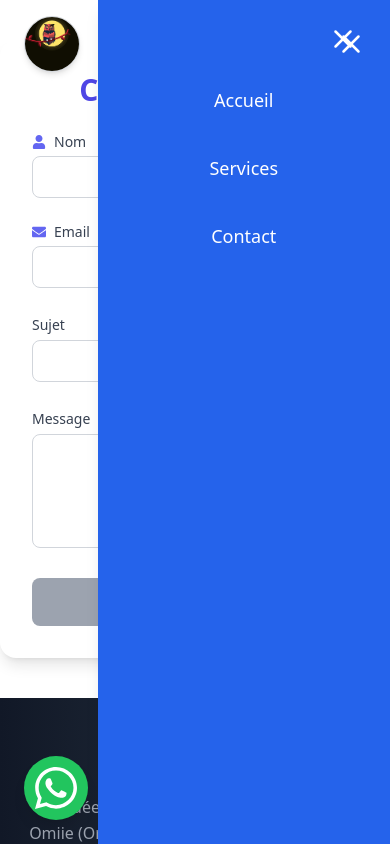
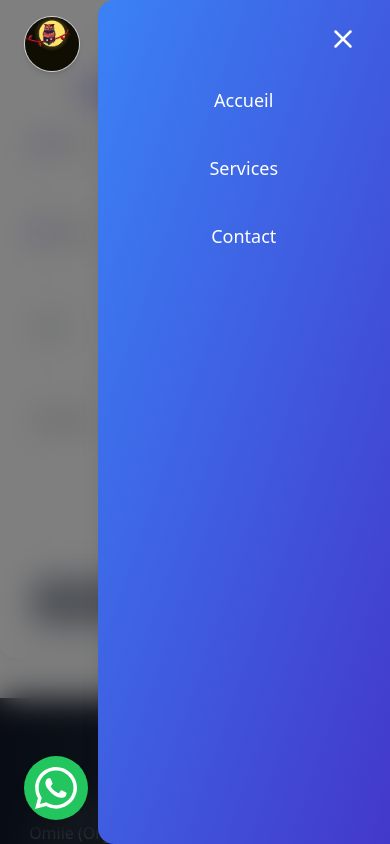
Before and after one commit to Frankam487/Omiie_Tech, a React (Vite) app: page /contact in a window 390 px wide. Both pictures are taken after a click on the button "Ouvrir le menu". Shown: the top 844 px of the page. Built offline with nearby package versions, Linux system fonts and the light colour scheme.

Commit message:
option click header close

```diff
--- a/src/components/Header.jsx
+++ b/src/components/Header.jsx
@@ -15,6 +15,14 @@ const Header = () => {
     return () => window.removeEventListener("scroll", handleScroll);
   }, []);
 
+  useEffect(() => {
+    if (menuOpen) {
+      document.body.classList.add("overflow-hidden");
+    } else {
+      document.body.classList.remove("overflow-hidden");
+    }
+  }, [menuOpen]);
+
   const toggleMenu = () => setMenuOpen(!menuOpen);
   const closeMenu = () => setMenuOpen(false);
 
@@ -25,6 +33,14 @@ const Header = () => {
   ];
 
   return (
+    <>
+      {menuOpen && (
+        <div
+          className="fixed inset-0 bg-black bg-opacity-50 backdrop-blur-lg z-40"
+          onClick={closeMenu}
+        ></div>
+      )}
+
       <header
         className={`fixed top-0 left-0 w-full z-50 transition-all duration-300 ${
           scrolled ? "bg-white shadow-md text-gray-900" : "bg-transparent text-white"
@@ -60,7 +76,7 @@ const Header = () => {
 
           {/* Bouton Menu Mobile */}
           <button
-          className="md:hidden z-10 focus:outline-none"
+            className="md:hidden z-50 focus:outline-none"
             onClick={toggleMenu}
             aria-label="Ouvrir le menu"
           >
@@ -76,7 +92,7 @@ const Header = () => {
               animate={{ x: 0 }}
               exit={{ x: "100%" }}
               transition={{ duration: 0.3 }}
-            className="fixed top-0 right-0 w-3/4 h-full bg-blue-600 text-white shadow-lg py-6 px-8 flex flex-col"
+              className="fixed top-0 right-0 w-3/4 h-full bg-gradient-to-br from-blue-500 to-indigo-700 text-white shadow-xl py-6 px-8 flex flex-col z-50 rounded-l-2xl"
             >
               <button
                 className="self-end mb-6 text-white focus:outline-none"
@@ -102,6 +118,7 @@ const Header = () => {
           )}
         </AnimatePresence>
       </header>
+    </>
   );
 };
 
```
Lines whose indentation alone changed are shown as unchanged.
